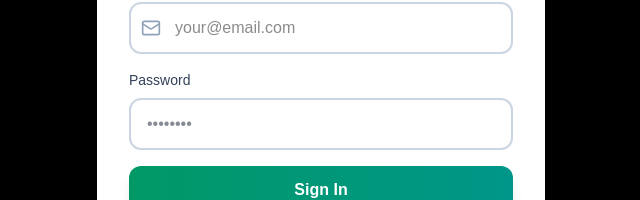
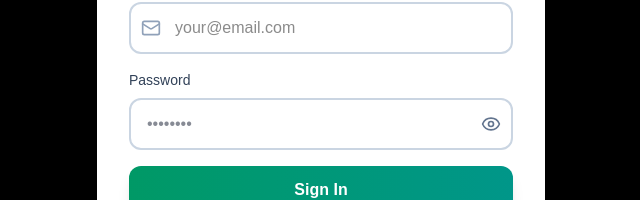
Before and after one commit to leiding06/qgis_arcgis_expression_code_camp, a Next.js app: page / in a window 1280 px wide. Both pictures are taken after a click on the button "Sign In". Shown: the part 424-624 px from the top of the page, without its empty margins (319-959 px from the left). Built offline with nearby package versions, Linux system fonts and the light colour scheme; no server answers.

Commit message:
Add password eye button to display or hide password

```diff
--- a/src/components/Auth/AuthModal.tsx
+++ b/src/components/Auth/AuthModal.tsx
@@ -3,7 +3,7 @@
 import { useState } from 'react';
 import { supabase } from '@/lib/supabaseClient';
 import { X, Mail } from 'lucide-react';
-
+import { Eye, EyeOff } from "lucide-react";
 interface AuthModalProps {
     isOpen: boolean;
     onClose: () => void;
@@ -15,6 +15,7 @@
     const [password, setPassword] = useState('');
     const [loading, setLoading] = useState(false);
     const [message, setMessage] = useState<{ type: 'error' | 'success', text: string } | null>(null);
+    const [showPassword, setShowPassword] = useState(false);
 
     if (!isOpen) return null;
 
@@ -187,24 +188,39 @@
                 />
                 </div>
             </div>
-
-            <div>
+            {/* Password */}
+            <div className="relative">
                 <label className="block text-sm font-medium text-slate-700 mb-2">
                 Password
                 </label>
+                <div className="relative">
                 <input
-                type="password"
+                type={showPassword ? "text" : "password"}
                 value={password}
                 onChange={(e) => setPassword(e.target.value)}
                 required
                 className="w-full px-4 py-3 border-2 border-slate-300 rounded-xl focus:border-emerald-500 focus:ring-4 focus:ring-emerald-100 focus:outline-none transition text-slate-900 bg-white"
                 placeholder="••••••••"
                 />
+
+                <button
+                    type="button"
+                    onClick={() => setShowPassword(!showPassword)}
+                    className="absolute right-3 top-1/2 -translate-y-1/2 text-slate-500 hover:text-slate-700"
+                >
+                    {showPassword ? (
+                    <EyeOff className="w-5 h-5" />
+                    ) : (
+                    <Eye className="w-5 h-5" />
+                    )}
+                    </button>
                 {isSignUp && (
                 <p className="mt-2 text-xs text-slate-500">
                     Min 8 characters with uppercase, lowercase, and numbers
                 </p>
                 )}
+
+                </div>
             </div>
 
             <button
```
